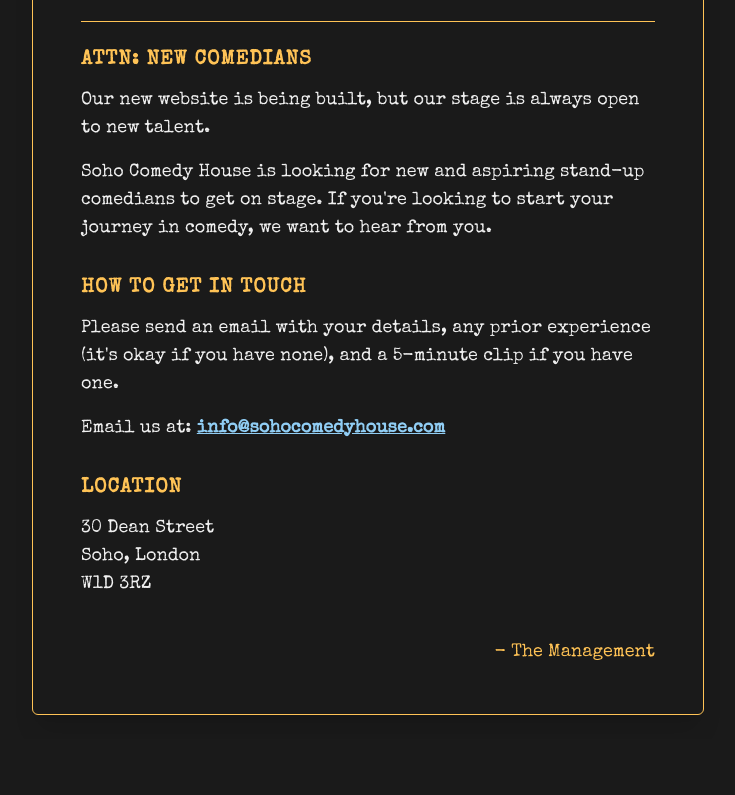
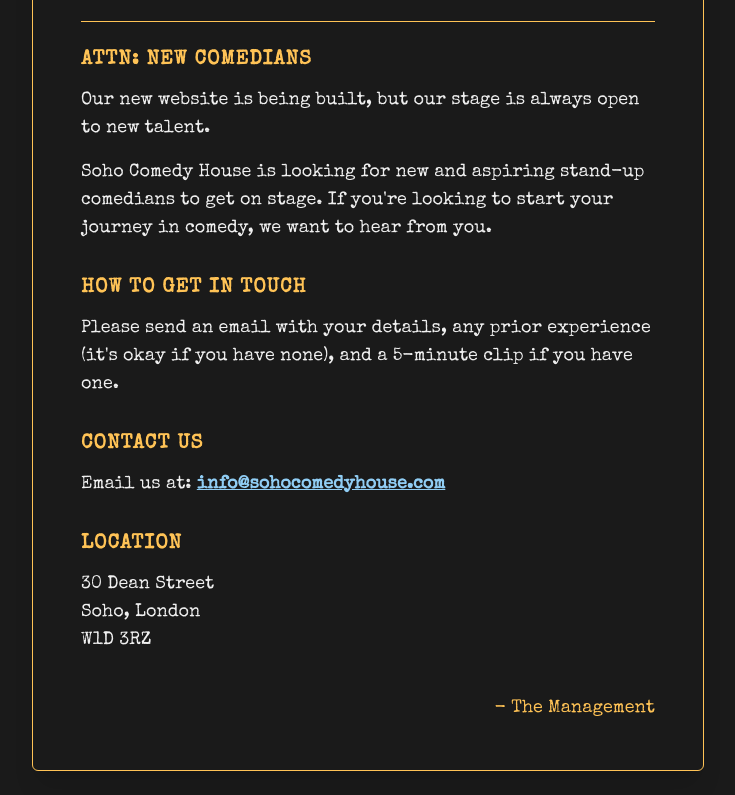
Before and after one commit to maurya-ayush/sohocomedyhouse, a plain HTML site: page index.html in a window 1280 px wide. Shown: the part 152-947 px from the top of the page, without its empty margins (272-1007 px from the left). Before the commit the page ends 891 px from the top, so only its background shows below. Drawn offline with nearby package versions, Linux system fonts and the light colour scheme.

Commit message:
Updated teh Page

```diff
--- a/index.html
+++ b/index.html
@@ -90,6 +90,10 @@
             Please send an email with your details, any prior experience (it's okay if you have none), and a 5-minute clip if you have one.
         </p>
 
+        <!-- Contact Section --><h3 class="text-xl font-bold uppercase tracking-wider text-soho-red mt-8 mb-3">
+            Contact Us
+        </h3>
+
         <p class="text-base md:text-lg text-soho-text-light leading-relaxed mb-4">
             Email us at:
             <a href="mailto:info@sohocomedyhouse.com" class="font-bold text-soho-light-blue underline hover:text-white">
```
